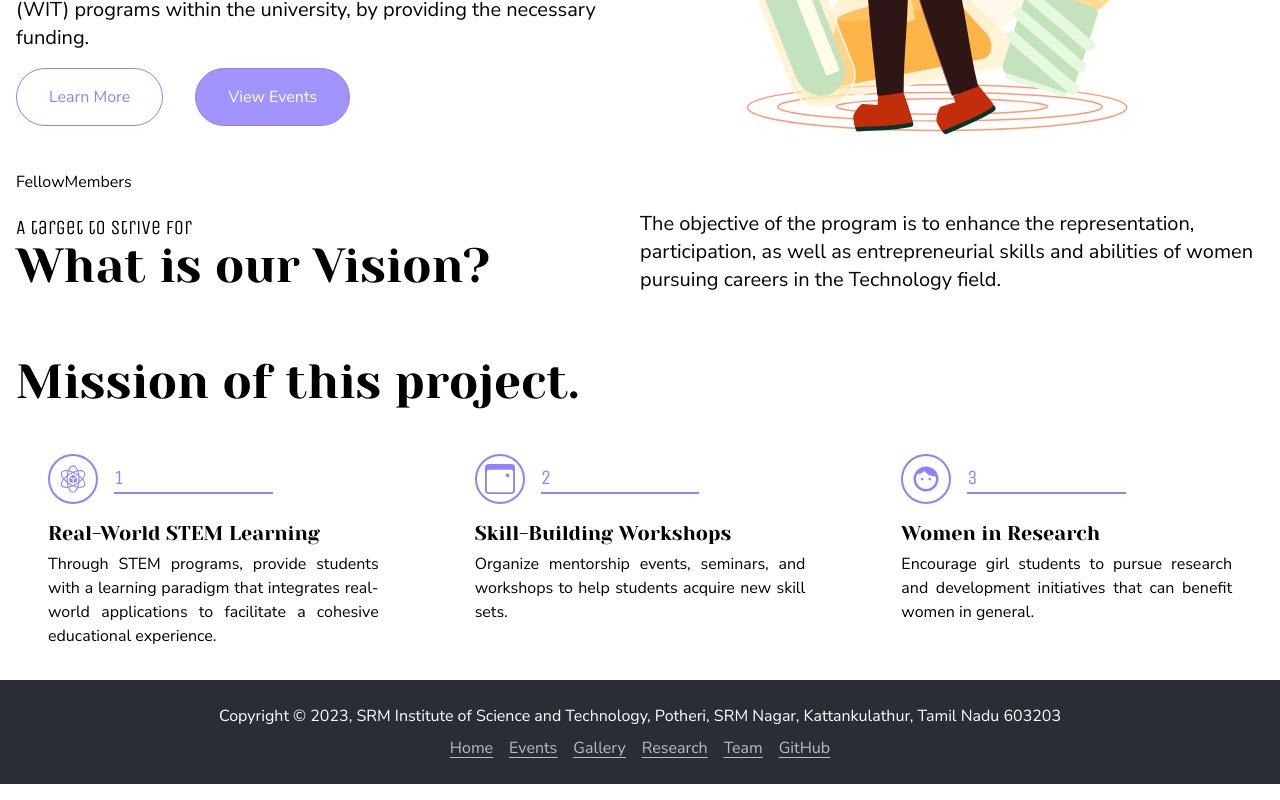
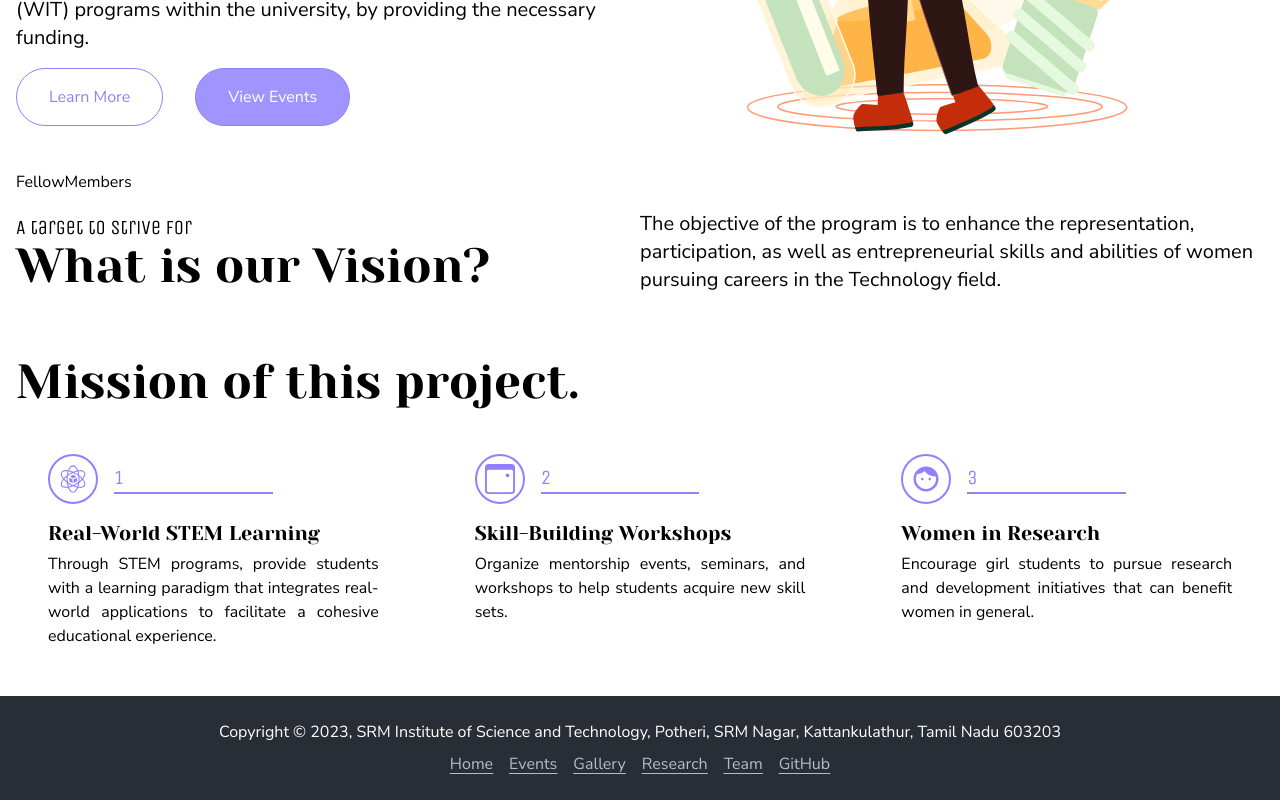
Before and after one commit to kunalkeshan/Xilinx-Homepage, a React (Vite) app: page / in a window 1280 px wide. Shown: the part 396-1196 px from the top of the page. Built offline with nearby package versions, Linux system fonts and the light colour scheme.

Commit message:
chore: footer spacing

```diff
--- a/src/components/layouts/Footer.tsx
+++ b/src/components/layouts/Footer.tsx
@@ -3,7 +3,7 @@ import { Link } from 'react-router-dom';
 
 const Footer = () => {
 	return (
-		<footer className='w-full px-4 py-6 bg-tertiary text-white text-center'>
+		<footer className='w-full px-4 py-6 bg-tertiary text-white text-center mt-4'>
 			<div className='max-w-7xl w-full mx-auto flex flex-col items-center justify-center'>
 				<p>
 					<a
```
